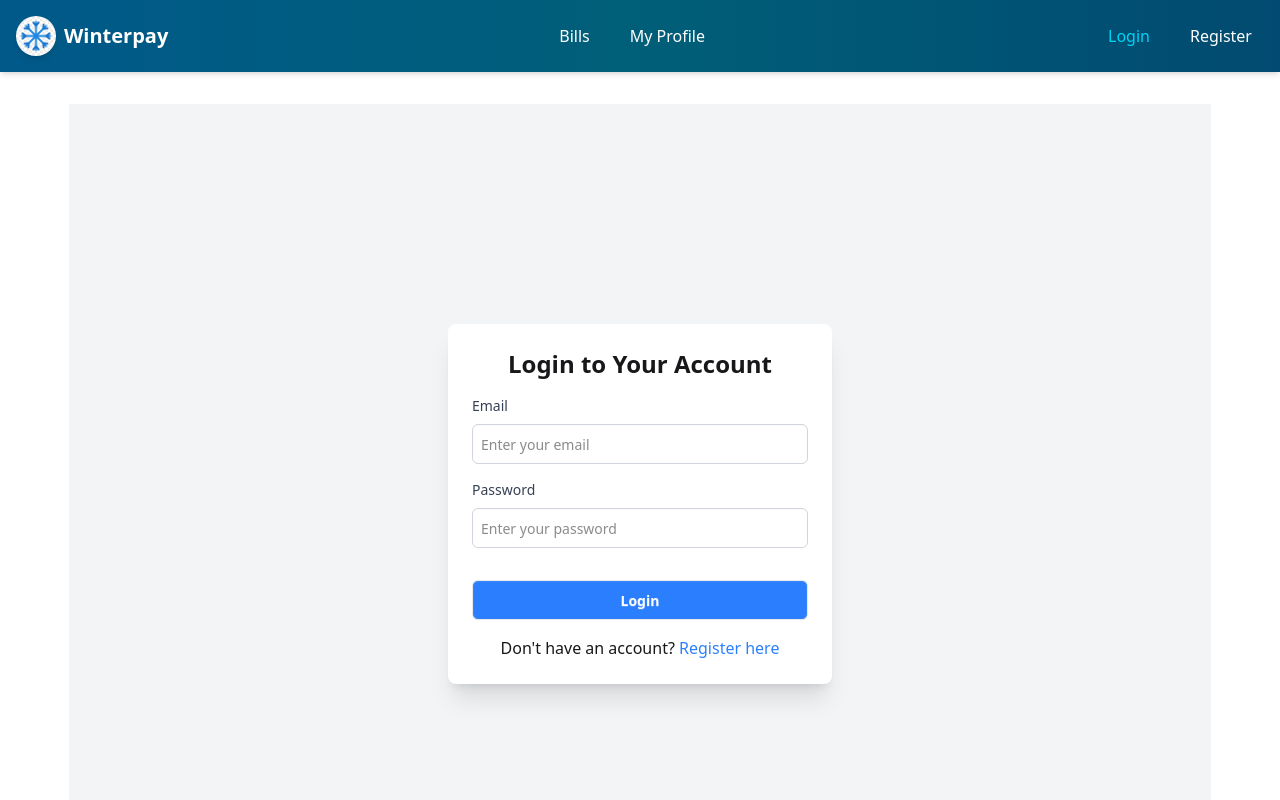
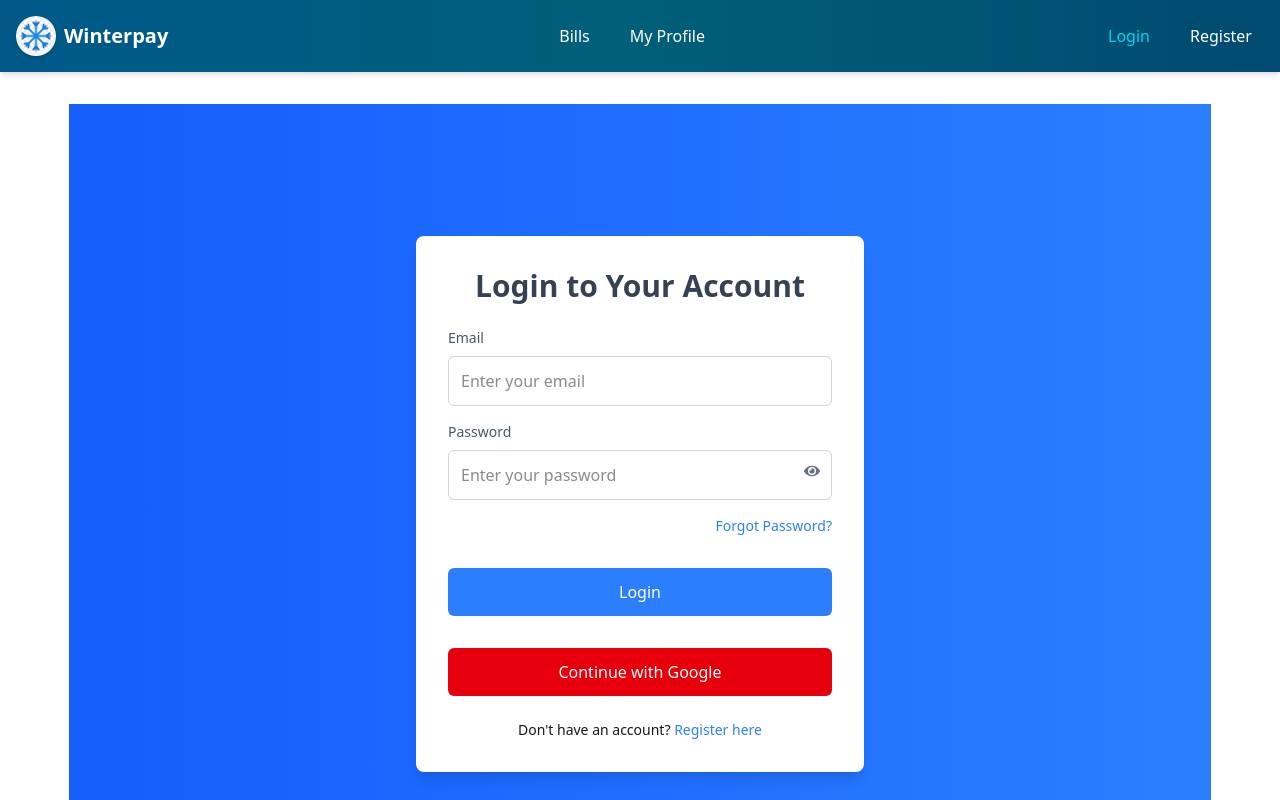
Before and after one commit to Hira703/WinterPay, a React (Vite) app: page /login in a window 1280 px wide. Shown: the top 800 px of the page. Built offline with nearby package versions, Linux system fonts and the light colour scheme; no server answers.

Commit message:
authentication updated

```diff
--- a/src/pages/Login.jsx
+++ b/src/pages/Login.jsx
@@ -1,80 +1,107 @@
 import React, { useState } from 'react';
-import { useAuth } from '../context/AuthContext'; // Import the custom hook to access AuthContext
-import { useNavigate } from 'react-router-dom'; // To navigate after successful login
+import { useAuth } from '../context/AuthContext';
+import { useNavigate, Link } from 'react-router-dom';
+import { FaEye, FaEyeSlash } from 'react-icons/fa';
 
 const Login = () => {
   const [email, setEmail] = useState('');
   const [password, setPassword] = useState('');
+  const [showPassword, setShowPassword] = useState(false);
   const [error, setError] = useState('');
-  const { signIn, loading } = useAuth(); // Accessing the signIn function and loading state from AuthContext
+  const { signIn, signInWithGoogle, loading } = useAuth();
   const navigate = useNavigate();
 
   const handleSubmit = async (e) => {
     e.preventDefault();
-
-    setError(''); // Reset error state
+    setError('');
 
     try {
-      await signIn(email, password); // Attempt to sign in the user
-      navigate('/'); // Redirect to home page on successful login
+      await signIn(email, password);
+      navigate('/');
     } catch (err) {
-      setError(err.message); // Display error message if login fails
+      setError(err.message);
+    }
+  };
+
+  const handleGoogleSignIn = async () => {
+    setError('');
+    try {
+      await signInWithGoogle();
+      navigate('/');
+    } catch (err) {
+      setError(err.message);
     }
   };
 
   return (
-    <div className="flex justify-center min-h-screen items-center bg-gray-100">
-      <div className="card w-full max-w-sm p-6 bg-white shadow-xl rounded-lg">
-        <h2 className="font-semibold text-2xl text-center mb-4">Login to Your Account</h2>
+    <div className="flex justify-center items-center min-h-screen bg-gradient-to-r from-blue-600 to-blue-500 p-8">
+      <div className="w-full max-w-md bg-white p-8 rounded-lg shadow-lg space-y-6">
+        <h2 className="text-3xl font-bold text-center text-gray-700">Login to Your Account</h2>
         <form onSubmit={handleSubmit}>
-          {/* Email Input */}
-          <div className="mb-4">
-            <label className="block text-sm font-medium text-gray-700">Email</label>
+          <div className="space-y-4">
+            <div>
+              <label className="block text-sm font-medium text-gray-600">Email</label>
               <input
                 type="email"
-              name="email"
                 value={email}
                 onChange={(e) => setEmail(e.target.value)}
-              className="input w-full p-2 mt-2 border border-gray-300 rounded-md"
+                className="w-full p-3 border rounded-md border-gray-300 mt-2 focus:outline-none focus:ring-2 focus:ring-blue-500"
                 placeholder="Enter your email"
                 required
               />
             </div>
 
-          {/* Password Input */}
-          <div className="mb-4">
-            <label className="block text-sm font-medium text-gray-700">Password</label>
+            <div>
+              <label className="block text-sm font-medium text-gray-600">Password</label>
+              <div className="relative">
                 <input
-              type="password"
-              name="password"
+                  type={showPassword ? 'text' : 'password'}
                   value={password}
                   onChange={(e) => setPassword(e.target.value)}
-              className="input w-full p-2 mt-2 border border-gray-300 rounded-md"
+                  className="w-full p-3 border rounded-md border-gray-300 mt-2 focus:outline-none focus:ring-2 focus:ring-blue-500"
                   placeholder="Enter your password"
                   required
                 />
+                <button
+                  type="button"
+                  onClick={() => setShowPassword(!showPassword)}
+                  className="absolute top-1/2 right-3 transform -translate-y-1/2 text-gray-500"
+                >
+                  {showPassword ? <FaEyeSlash /> : <FaEye />}
+                </button>
+              </div>
             </div>
 
-          {/* Error Message */}
-          {error && <p className="text-red-500 text-sm mb-4">{error}</p>}
+            <div className="text-right text-sm text-blue-500 hover:underline">
+              <span>Forgot Password?</span>
+            </div>
 
-          {/* Submit Button */}
+            {error && <p className="text-red-500 text-sm">{error}</p>}
+
             <button
               type="submit"
-            className={`btn w-full p-2 mt-4 bg-blue-500 text-white rounded-md ${loading ? 'opacity-50 cursor-not-allowed' : ''}`}
+              className={`w-full p-3 bg-blue-500 text-white rounded-md mt-4 transition duration-200 hover:bg-blue-600 focus:outline-none ${loading ? 'opacity-50 cursor-not-allowed' : ''}`}
               disabled={loading}
             >
               {loading ? 'Logging in...' : 'Login'}
             </button>
 
-          {/* Redirect to Register page */}
-          <p className="mt-4 text-center">
+            <button
+              type="button"
+              onClick={handleGoogleSignIn}
+              className="w-full p-3 mt-4 bg-red-600 text-white rounded-md hover:bg-red-700 transition duration-200"
+            >
+              Continue with Google
+            </button>
+          </div>
+        </form>
+
+        <p className="text-center text-sm">
           Don't have an account?{' '}
-            <a href="/register" className="text-blue-500 hover:underline">
+          <Link to="/register" className="text-blue-500 hover:underline">
             Register here
-            </a>
+          </Link>
         </p>
-        </form>
       </div>
     </div>
   );
--- a/src/pages/Register.jsx
+++ b/src/pages/Register.jsx
@@ -1,123 +1,147 @@
 import React, { useState } from 'react';
-import { useAuth } from '../context/AuthContext'; // Import the custom hook to access AuthContext
-import { useNavigate } from 'react-router-dom'; // To navigate after successful registration
+import { useAuth } from '../context/AuthContext';
+import { useNavigate, Link } from 'react-router-dom';
+import { FaEye, FaEyeSlash } from 'react-icons/fa';
 
 const Register = () => {
   const [name, setName] = useState('');
   const [photoURL, setPhotoURL] = useState('');
   const [email, setEmail] = useState('');
   const [password, setPassword] = useState('');
+  const [showPassword, setShowPassword] = useState(false);
   const [error, setError] = useState('');
-  const { createUser, updateUser, loading } = useAuth(); // Access the necessary functions from AuthContext
+  const { createUser, updateUser, signInWithGoogle, loading } = useAuth();
   const navigate = useNavigate();
 
   const handleRegister = async (e) => {
     e.preventDefault();
-
-    setError(''); // Reset error state
+    setError('');
 
     if (name.length < 5) {
       setError('Name should be more than 5 characters.');
       return;
     }
 
+    if (!/(?=.*[a-z])/.test(password)) {
+      setError('Password must contain a lowercase letter.');
+      return;
+    }
+    if (!/(?=.*[A-Z])/.test(password)) {
+      setError('Password must contain an uppercase letter.');
+      return;
+    }
+    if (password.length < 6) {
+      setError('Password must be at least 6 characters.');
+      return;
+    }
+
     try {
-      // Create a new user
       const userCredential = await createUser(email, password);
-      const user = userCredential.user;
+      await updateUser({ displayName: name, photoURL });
+      navigate('/');
+    } catch (err) {
+      setError(err.message);
+    }
+  };
 
-      // Update the user profile with name and photoURL
-      await updateUser({ displayName: name, photoURL: photoURL });
-
-
-      // Redirect to the home page after successful registration
+  const handleGoogleSignIn = async () => {
+    setError('');
+    try {
+      await signInWithGoogle();
       navigate('/');
-
     } catch (err) {
-      setError(err.message); // Display error message if registration fails
+      setError(err.message);
     }
   };
 
   return (
-    <div className="flex justify-center min-h-screen items-center bg-gray-100">
-      <div className="card w-full max-w-sm p-6 bg-white shadow-xl rounded-lg">
-        <h2 className="font-semibold text-2xl text-center mb-4">Create an Account</h2>
+    <div className="flex justify-center items-center min-h-screen bg-gradient-to-r from-green-600 to-green-500 p-8">
+      <div className="w-full max-w-md bg-white p-8 rounded-lg shadow-lg space-y-6">
+        <h2 className="text-3xl font-bold text-center text-gray-700">Create Your Account</h2>
         <form onSubmit={handleRegister}>
-          {/* Name Input */}
-          <div className="mb-4">
-            <label className="block text-sm font-medium text-gray-700">Name</label>
+          <div className="space-y-4">
+            <div>
+              <label className="block text-sm font-medium text-gray-600">Name</label>
               <input
                 type="text"
-              name="name"
                 value={name}
                 onChange={(e) => setName(e.target.value)}
-              className="input w-full p-2 mt-2 border border-gray-300 rounded-md"
+                className="w-full p-3 border rounded-md border-gray-300 mt-2 focus:outline-none focus:ring-2 focus:ring-green-500"
                 placeholder="Enter your full name"
                 required
               />
             </div>
 
-          {/* Photo URL Input */}
-          <div className="mb-4">
-            <label className="block text-sm font-medium text-gray-700">Photo URL</label>
+            <div>
+              <label className="block text-sm font-medium text-gray-600">Photo URL</label>
               <input
                 type="text"
-              name="photoURL"
                 value={photoURL}
                 onChange={(e) => setPhotoURL(e.target.value)}
-              className="input w-full p-2 mt-2 border border-gray-300 rounded-md"
+                className="w-full p-3 border rounded-md border-gray-300 mt-2 focus:outline-none focus:ring-2 focus:ring-green-500"
                 placeholder="Enter your photo URL"
               />
             </div>
 
-          {/* Email Input */}
-          <div className="mb-4">
-            <label className="block text-sm font-medium text-gray-700">Email</label>
+            <div>
+              <label className="block text-sm font-medium text-gray-600">Email</label>
               <input
                 type="email"
-              name="email"
                 value={email}
                 onChange={(e) => setEmail(e.target.value)}
-              className="input w-full p-2 mt-2 border border-gray-300 rounded-md"
+                className="w-full p-3 border rounded-md border-gray-300 mt-2 focus:outline-none focus:ring-2 focus:ring-green-500"
                 placeholder="Enter your email"
                 required
               />
             </div>
 
-          {/* Password Input */}
-          <div className="mb-4">
-            <label className="block text-sm font-medium text-gray-700">Password</label>
+            <div>
+              <label className="block text-sm font-medium text-gray-600">Password</label>
+              <div className="relative">
                 <input
-              type="password"
-              name="password"
+                  type={showPassword ? 'text' : 'password'}
                   value={password}
                   onChange={(e) => setPassword(e.target.value)}
-              className="input w-full p-2 mt-2 border border-gray-300 rounded-md"
+                  className="w-full p-3 border rounded-md border-gray-300 mt-2 focus:outline-none focus:ring-2 focus:ring-green-500"
                   placeholder="Enter your password"
                   required
                 />
+                <button
+                  type="button"
+                  onClick={() => setShowPassword(!showPassword)}
+                  className="absolute top-1/2 right-3 transform -translate-y-1/2 text-gray-500"
+                >
+                  {showPassword ? <FaEyeSlash /> : <FaEye />}
+                </button>
+              </div>
             </div>
 
-          {/* Error Message */}
-          {error && <p className="text-red-500 text-sm mb-4">{error}</p>}
+            {error && <p className="text-red-500 text-sm">{error}</p>}
 
-          {/* Submit Button */}
             <button
               type="submit"
-            className={`btn w-full p-2 mt-4 bg-blue-500 text-white rounded-md ${loading ? 'opacity-50 cursor-not-allowed' : ''}`}
+              className={`w-full p-3 bg-green-600 text-white rounded-md mt-4 transition duration-200 hover:bg-green-700 focus:outline-none ${loading ? 'opacity-50 cursor-not-allowed' : ''}`}
               disabled={loading}
             >
               {loading ? 'Creating Account...' : 'Register'}
             </button>
 
-          {/* Redirect to Login page */}
-          <p className="mt-4 text-center">
+            <button
+              type="button"
+              onClick={handleGoogleSignIn}
+              className="w-full p-3 mt-4 bg-red-600 text-white rounded-md hover:bg-red-700 transition duration-200"
+            >
+              Continue with Google
+            </button>
+          </div>
+        </form>
+
+        <p className="text-center text-sm">
           Already have an account?{' '}
-            <a href="/login" className="text-blue-500 hover:underline">
+          <Link to="/login" className="text-blue-500 hover:underline">
             Login here
-            </a>
+          </Link>
         </p>
-        </form>
       </div>
     </div>
   );
```
Also changed, not shown: src/context/AuthContext.jsx (+23 -1 lines). Lines whose indentation alone changed are shown as unchanged.
